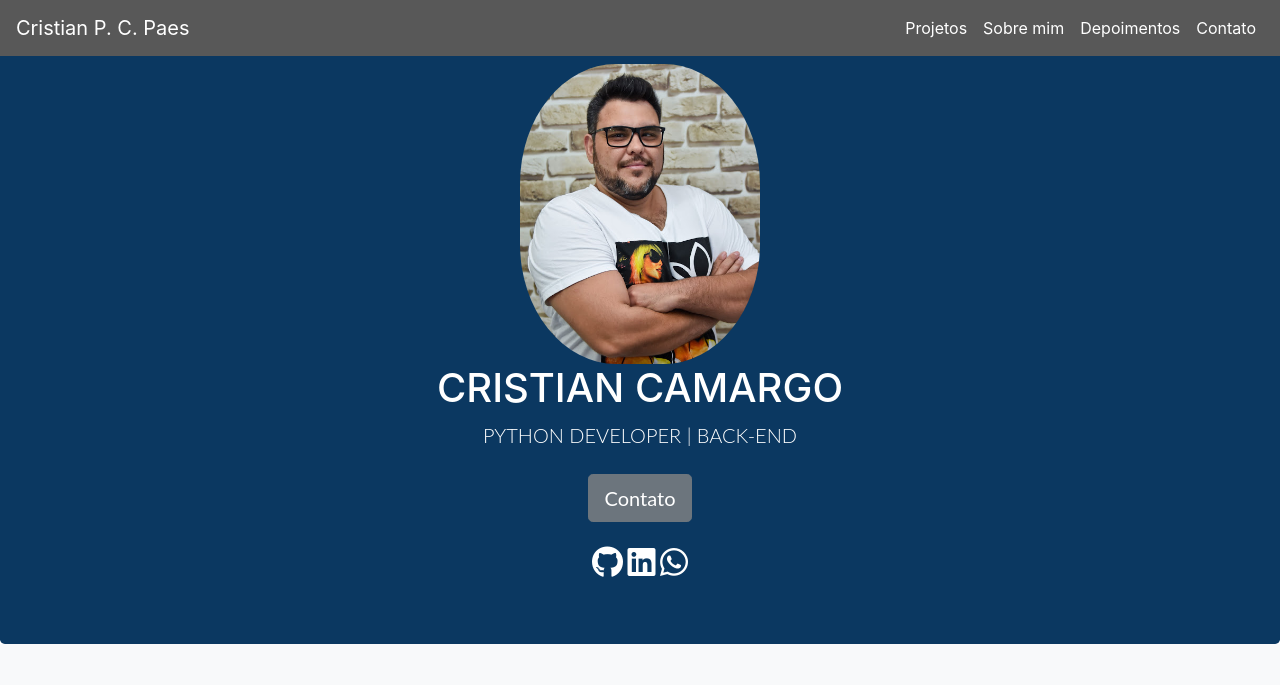
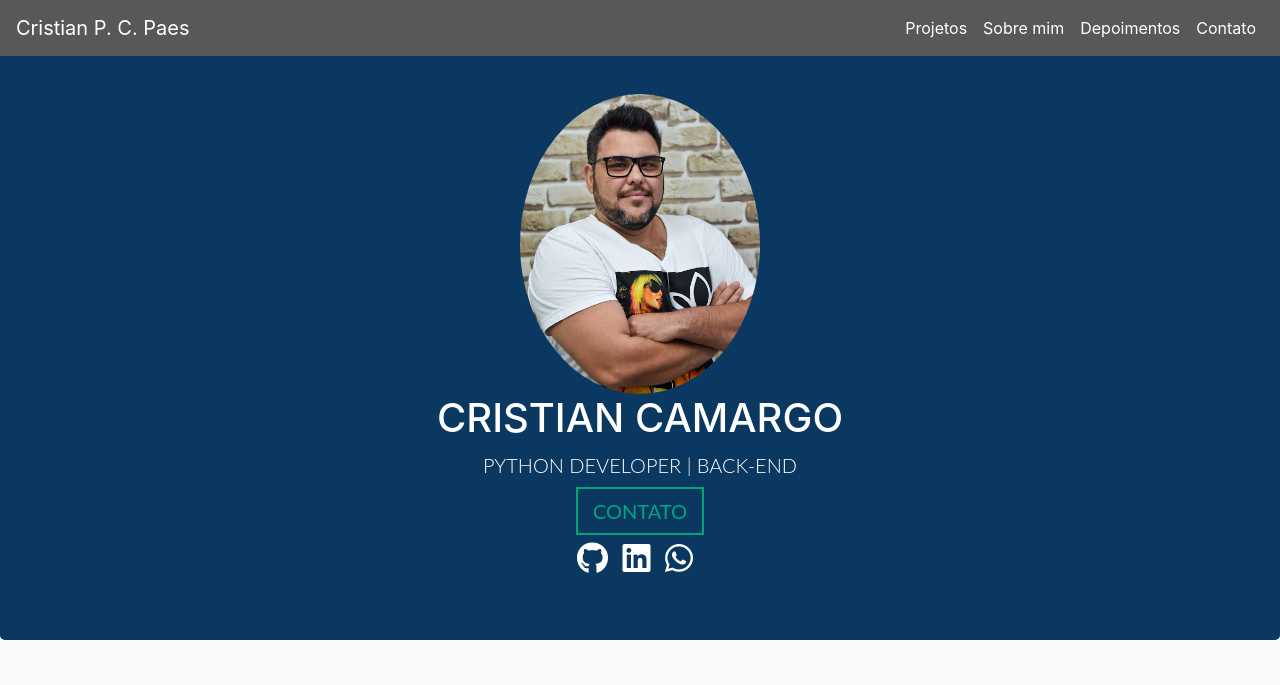
Before and after one commit to cristianpaes/portfolio_cristian, a plain HTML site: page index.html in a window 1280 px wide. Shown: the top 685 px of the page. Drawn offline with nearby package versions, Linux system fonts and the light colour scheme.

Commit message:
atualização Perfil e CSS

```diff
--- a/index.html
+++ b/index.html
@@ -47,17 +47,16 @@
 
     <section class="jumbotron text-center corPrimaria">
         <div class="container">
-            <img src="img/perfil.jpg" class="foto-perfil" alt="Responsive image">
+            <img src="img/perfil.jpg" class="foto-perfil" alt="Responsive image" style="margin-top:30px">
             <h1 class="jumbotron-heading" style="color:white;text-transform: uppercase;">Cristian Camargo</h1>
-            <p class="lead" style="color:white !important;">PYTHON DEVELOPER | BACK-END
+            <p class="lead">PYTHON DEVELOPER | BACK-END
             </p>
             <p>
-                <a href="#contato" class="btn btn-secondary btn-lg my-2">Contato</a>
+                <a href="#contato" class="btnCont">Contato</a>
             </p>
-            <a href="https://github.com/cristianpaes" target="_blank"><i style="color:white" class="fab fa-github fa-2x"></i></a>
-            <a href="https://www.linkedin.com/in/cristian-camargo/" target="_blank"><i style="color:white" class="fab fa-linkedin fa-2x"></i></a>
-            <a href="https://api.whatsapp.com/send?phone=5521988919485&text=Falar%20comigo." target="_blank"><i style="color:white" class="fab fa-whatsapp fa-2x"></i></a>
-
+                <a href="https://github.com/cristianpaes" target="_blank"><i class="fab fa-github fa-2x"></i></a>
+                <a href="https://www.linkedin.com/in/cristian-camargo/" target="_blank"><i class="fab fa-linkedin fa-2x"></i></a>
+                <a href="https://api.whatsapp.com/send?phone=5521988919485&text=Falar%20comigo." target="_blank"><i class="fab fa-whatsapp fa-2x"></i></a>
         </div>
     </section>
     <!-- Projects -->
@@ -181,11 +180,11 @@
         <div class="container">
             <h2 class="jumbotron-heading titulosBrancos">Sobre mim</h2>
             <p class="lead paragrafoBrancos">
-                Sou um profissional formado em Informática com ênfase em Análise de Sistemas e Pós-graduado em Segurança da Informação, atuando mais de 18 anos na área de suporte à sistemas, usuários, gerenciando servidores, redes e banco de dados.
+                Sou um profissional de T.I com mais de 18 anos atuando na área de suporte à sistemas, usuários e principalmente gerenciando servidores (Antivirus, Firewall, Active directory, E-mail, Banco de Dados), redes cabeadas e wi-fi e banco de dados (Mysql e Sql server).
                 <br>
-				Meu objetivo é atuar na área de Desenvolvimento me dedicando em Desenvolver em Web e em especializações referentes a área.
-				<br>
-				Atualmente meu foco é na linguagem Python e no Framework Django, querendo contribuir e somar com soluções que gere lucros e benefícios as empresas.
+                E formado em Informática com ênfase em Análise de Sistemas e Pós-graduado em Segurança da Informação;
+                <br>
+                Meu maior objetivo e sonho é atuar na área de Desenvolvimento me dedicando em Desenvolver aplicações em Web, com foco na linguagem Python e no Framework Django e Flask.
             </p>
         </div>
     </section>
--- a/static/style.css
+++ b/static/style.css
@@ -1,3 +1,44 @@
+*{
+    margin: 0;
+    padding: 0;
+    box-sizing: border-box;
+}
+
+i {
+    margin-right: 10px;
+    color:white;
+}
+
+i:hover{
+    color:#07ffb5;
+}
+
+.lead{
+color: white !important;
+}
+
+.btnCont{
+
+    border: 2px solid rgb(0, 165, 124);
+    background: none;
+    color: rgb(0, 165, 124);
+    padding: 10px 15px;
+    font-size: 20px;
+    text-transform: uppercase;
+    cursor: pointer;
+    transition: all 0.2s;
+    position: relative;
+    overflow: hidden;
+
+}
+
+.btnCont:hover{
+    color: white;
+    border: 2px solid rgb(252, 252, 252)
+}
+
+
+
 p {
     font-family: Lato, 'Helvetica Neue', Helvetica, Arial, sans-serif;
 }
@@ -5,7 +46,7 @@ p {
 .foto-perfil {
     height: 300px;
     max-width: auto;
-    border-radius: 40%;
+    border-radius: 50%;
 }
 
 .icones {
```
